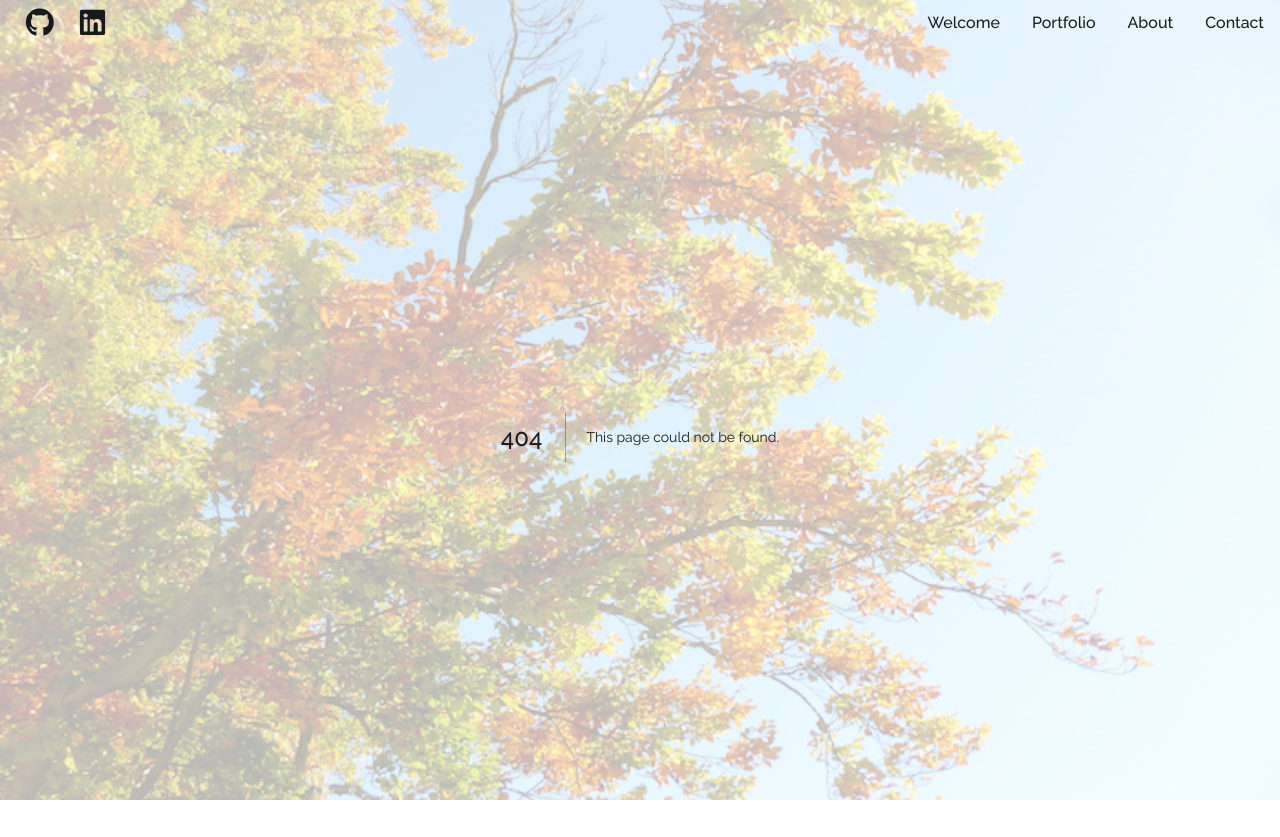
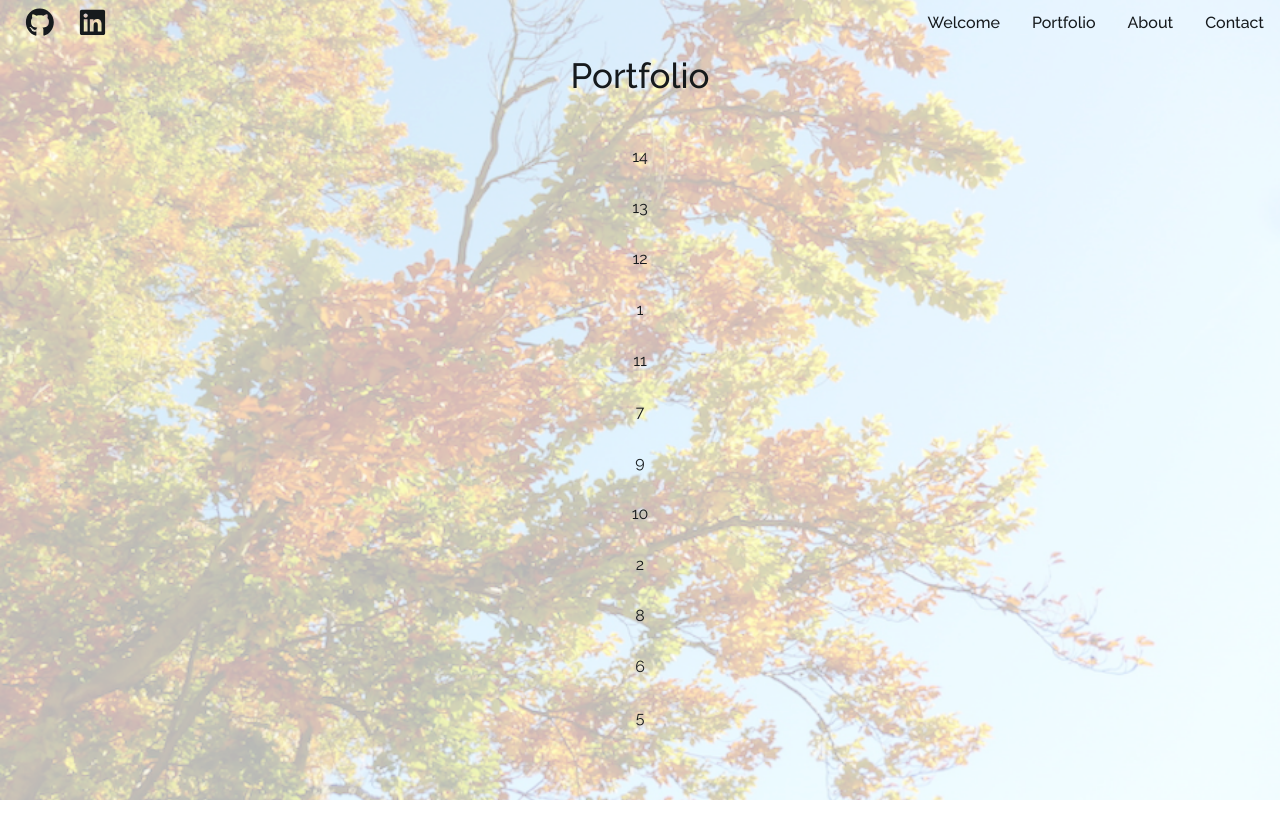
Before and after one commit to j-dublon/portfolio-nextjs, a Next.js app: page /Portfolio in a window 1280 px wide. Before the commit this address had no page. After the commit the page ends 800 px from the top, so only its background shows below. Built offline with nearby package versions, Linux system fonts and the light colour scheme.

Commit message:
Add Portfolio page

```diff
--- a/src/components/NavBar.jsx
+++ b/src/components/NavBar.jsx
@@ -28,13 +28,13 @@ export default function NavBar() {
         <Link href={"/"} className={styles.rightNav__item}>
           Welcome
         </Link>
-        <Link href={"/portfolio"} className={styles.rightNav__item}>
+        <Link href={"/Portfolio"} className={styles.rightNav__item}>
           Portfolio
         </Link>
-        <Link href={"/info"} className={styles.rightNav__item}>
+        <Link href={"/Info"} className={styles.rightNav__item}>
           About
         </Link>
-        <Link href={"/contact"} className={styles.rightNav__item}>
+        <Link href={"/Contact"} className={styles.rightNav__item}>
           Contact
         </Link>
       </nav>
--- /dev/null
+++ b/src/data/portfolio-data.js
@@ -0,0 +1,109 @@
+export const projects = [
+  {
+    name: "Fullstack Next.js Events App",
+    id: "14",
+    description:
+      "A fullstack events app utilising Next.js API routes, with a MongoDB database.",
+    tech: "Next.js | MongoDB",
+    site: "",
+    code: "https://github.com/j-dublon/fullstack-next",
+  },
+  {
+    name: "NestJS Students App",
+    id: "13",
+    description:
+      "A Nest JS GraphQL API for a small students/lessons app, with a MongoDB database. The app uses TypeScript and TypeORM, and Pipes for data validation.",
+    tech: "NestJS | MongoDB | TypeScript | TypeORM | GraphQL",
+    site: "",
+    code: "https://github.com/j-dublon/nestjs-students",
+  },
+  {
+    name: "NestJS Task Management App",
+    id: "12",
+    description:
+      "A Nest JS Rest API for a classic tasks app, with a Postgres database. The app uses TypeScript and TypeORM, Pipes for data validation, and Jest for testing.",
+    tech: "NestJS | Postgres | TypeScript | TypeORM | Jest | JWT",
+    site: "",
+    code: "https://github.com/j-dublon/nestjs-tasks",
+  },
+  {
+    name: "My GraphQL Jobs",
+    id: "1",
+    description:
+      "My latest project. A React Native app that serves data from a public GraphQL API. The app presents users with a tinder-style stack of GraphQL jobs which they can swipe left to discard and right to save. Authorisation is handled using AWS Cognito. Users can view and edit account information and favourites, and see trends in graph form. They can also click through to company websites and apply URLs.",
+    tech: "React Native | GraphQL | Apollo | React Navigation",
+    site: "",
+    code: "https://github.com/j-dublon/myGraphQLJobs",
+  },
+  {
+    name: "Think Back",
+    id: "11",
+    description:
+      "A simple React app that tests users memory skills via the 'n-back' psychiatry test, which shows users letters and asks them to respond when a letter matches a letter that was n moves back. The app uses React Context and a data provider pattern to manage data across the app.",
+    tech: "React | React Context | Reach Router",
+    site: "https://think-back.netlify.app",
+    code: "https://github.com/j-dublon/think-back",
+  },
+  {
+    name: "A Multitude of Drops",
+    id: "7",
+    description:
+      "A React Native app that serves data from a self-built API. Users select a topic and are shown a quote from the collection.",
+    tech: "React Native | Axios | Express | PostgreSQL",
+    site: "",
+    code: "https://github.com/j-dublon/fe-amod",
+  },
+  {
+    name: "GraphQL Book List Server",
+    id: "9",
+    description:
+      "A GraphQL server built to serve book and author data from a MongoDB database via MongoDB Atlas.",
+    tech: "Express | GraphQL | Mongoose | MongoDB Atlas",
+    code: "https://github.com/j-dublon/graphql-playlist",
+    site: "",
+  },
+  {
+    name: "GraphQL Book List",
+    id: "10",
+    description:
+      "A React app that uses Apollo to query a self-built GraphQL server.",
+    tech: "React | React Hooks | Apollo",
+    code: "https://github.com/j-dublon/graphql-playlist",
+    site: "",
+  },
+  {
+    name: "Independent Leeds",
+    id: "2",
+    description:
+      "A full stack web app that helps independent eateries reach their customers with their current services during Covid-19. Users may register, login, find businesses on a map, filter by cuisine and dietary requirements, view individual business pages and leave comments.",
+    tech: "React | Material-UI | HTML5 | Responsive CSS Leaflet | Node.js | Axios | Reach Router | AWS Amplify | Cognito | DynamoDB | API Gateway |  Lambda  | Cloud Watch | IAM | Javascript",
+    site: "https://independent-leeds.netlify.app/",
+    code: "https://github.com/j-dublon/independent-leeds",
+  },
+  {
+    name: "Distance Events",
+    id: "8",
+    description: "A React Native app that serves events data from a web API.",
+    tech: "React Native | Axios",
+    site: "",
+    code: "https://github.com/j-dublon/distance-events",
+  },
+  {
+    name: "Game Review App",
+    id: "6",
+    description:
+      "A simple mobile app built using React Native. Users can view reviews and add their own. This was an opportunity for me to practice using React Hooks and React Native.",
+    tech: "React Native | Formik | Yup | React Navigation",
+    site: "",
+    code: "https://github.com/j-dublon/react-native-practice-app",
+  },
+  {
+    name: "Alien Matter Hunt",
+    id: "5",
+    description:
+      "A single page app serving data on 'alien landing sites' form NASA's meteorite API. Users can search for sites by region and select map markers to show information.",
+    tech: "React | Axios | Leaflet | HTML5 | Responsive CSS",
+    site: "",
+    code: "https://github.com/j-dublon/alien-matter-hunt",
+  },
+];
--- /dev/null
+++ b/src/pages/Portfolio.tsx
@@ -0,0 +1,13 @@
+import styles from "@/styles/portfolio.module.css";
+import { projects } from "@/data/portfolio-data";
+
+export default function Portfolio() {
+  return (
+    <main className={styles.portfolio}>
+      <h2 className={styles.portfolio__title}>Portfolio</h2>
+      {projects.map((project) => (
+        <p>{project.id}</p>
+      ))}
+    </main>
+  );
+}
--- a/src/pages/index.tsx
+++ b/src/pages/index.tsx
@@ -9,7 +9,7 @@ export default function Home() {
       <main className={styles.home}>
         <h1 className={styles.home__title}>Hello, my name is Jodi Dublon.</h1>
         <h1 className={styles.home__title}>I am a Software Engineer.</h1>
-        <Link href={"/portfolio"} className={styles.home__link}>
+        <Link href={"/Portfolio"} className={styles.home__link}>
           View my work <FontAwesomeIcon icon={faCircleArrowRight} />
         </Link>
       </main>
--- a/src/styles/globals.css
+++ b/src/styles/globals.css
@@ -26,6 +26,12 @@ ul {
   padding: 0;
 }
 
+main {
+  display: flex;
+  flex-direction: column;
+  align-items: center;
+}
+
 .center {
   margin: auto;
   text-align: center;
--- /dev/null
+++ b/src/styles/portfolio.module.css
@@ -0,0 +1,8 @@
+.portfolio__title {
+  color: #161a1d;
+  font-weight: 500;
+  font-size: 35px;
+  margin-top: 0.5em;
+  margin-bottom: 1em;
+  text-align: center;
+}
```
